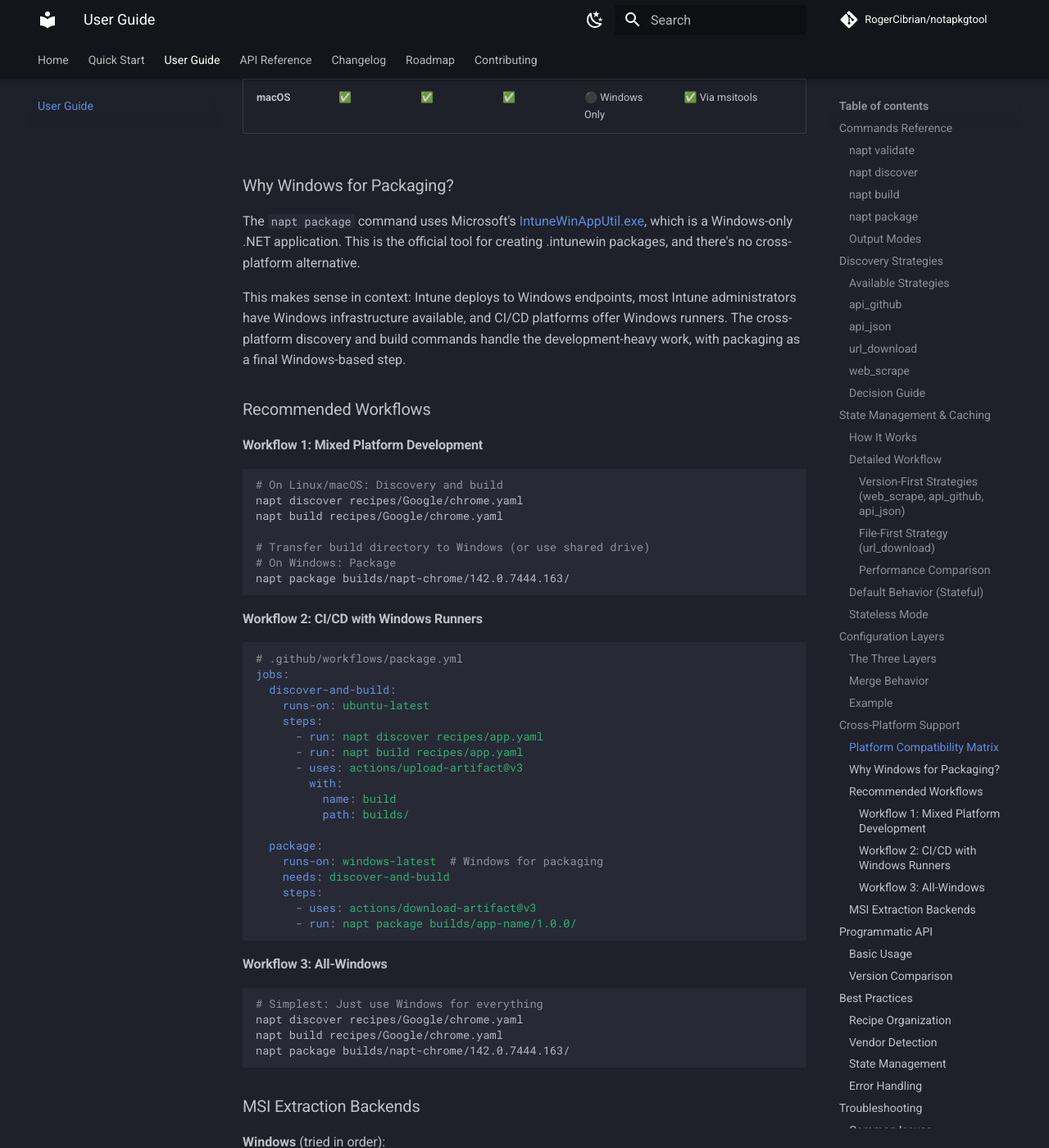
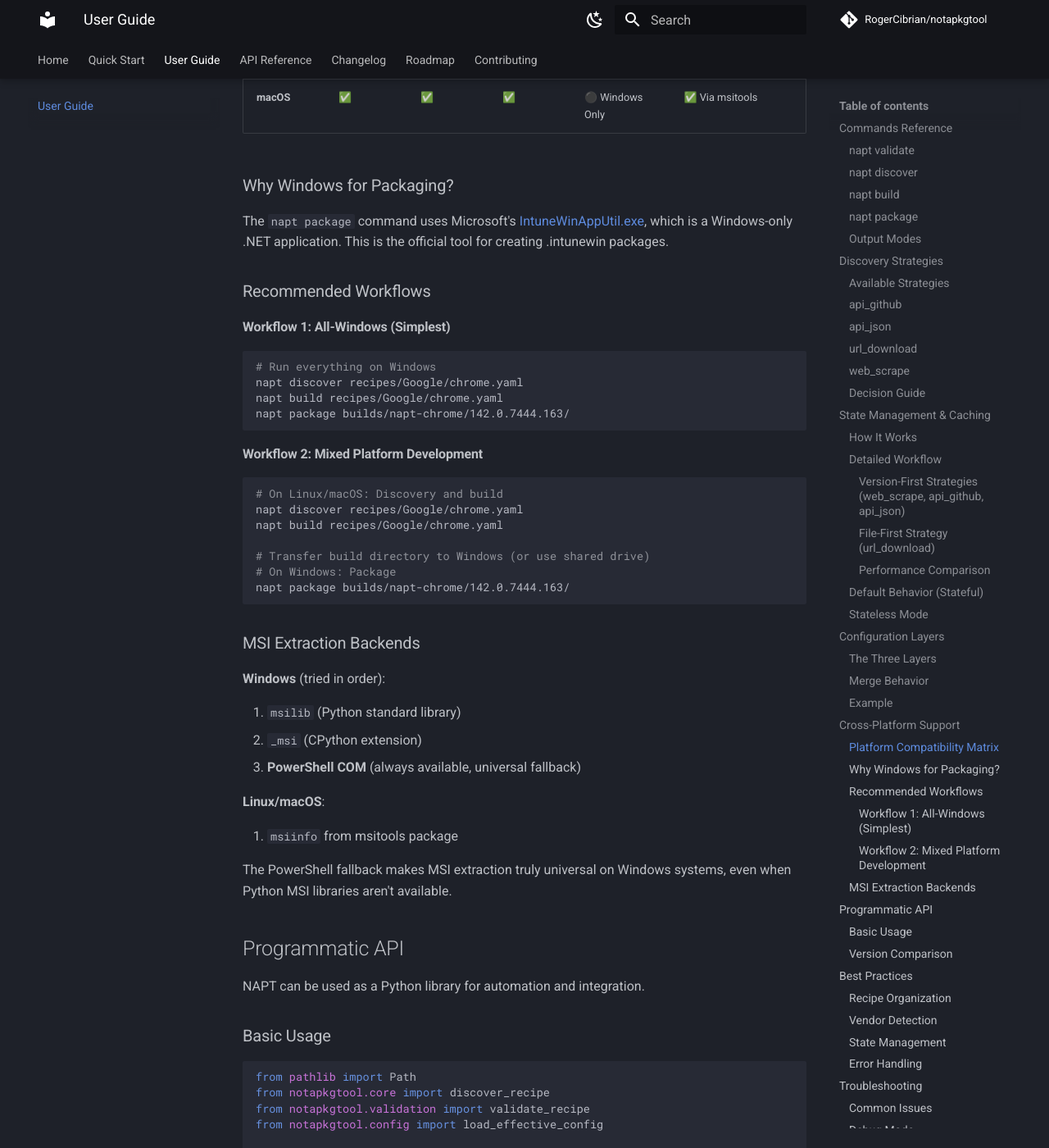
Before and after one commit to RogerCibrian/notapkgtool, an MkDocs documentation site: the page built from docs/user-guide.md, in a window 1280 px wide and 1400 px high, scrolled down 11382 px. Shown: the whole window at 82% size. Built offline with MkDocs 1.6.1 and Material for MkDocs 9.7.7, drawn with Linux system fonts in a browser that asks for light colours; comment, search, counter and statistics services are not loaded; some of the changed text lies outside the part shown.

Commit message:
docs: refine platform support messaging
- Add platform requirement to Overview (upfront disclosure)
- Simplify Overview text (remove redundant feature descriptions)
- Change 'Platform Support' to 'Cross-Platform Support' (more accurate)
- Reorder workflows: All-Windows first, Mixed Platform second
- Remove incomplete CI/CD workflow (can add when feature is built)
- Remove redundant explanatory paragraphs
- Update Workflow 1 syntax highlighting to powershell

Result: 32 lines removed, clearer and more concise messaging throughout.

````diff
--- a/docs/user-guide.md
+++ b/docs/user-guide.md
@@ -380,7 +380,7 @@
 
 ## Cross-Platform Support
 
-**NAPT is a Windows tool** for Microsoft Intune packaging. The discovery and build commands work on Linux and macOS to support modern development workflows.
+**NAPT is a Windows tool** for Microsoft Intune packaging. Develop on any platform, package on Windows.
 
 ### Platform Compatibility Matrix
 
@@ -392,13 +392,19 @@
 
 ### Why Windows for Packaging?
 
-The `napt package` command uses Microsoft's [IntuneWinAppUtil.exe](https://github.com/microsoft/Microsoft-Win32-Content-Prep-Tool), which is a Windows-only .NET application. This is the official tool for creating .intunewin packages, and there's no cross-platform alternative.
-
-This makes sense in context: Intune deploys to Windows endpoints, most Intune administrators have Windows infrastructure available, and CI/CD platforms offer Windows runners. The cross-platform discovery and build commands handle the development-heavy work, with packaging as a final Windows-based step.
+The `napt package` command uses Microsoft's [IntuneWinAppUtil.exe](https://github.com/microsoft/Microsoft-Win32-Content-Prep-Tool), which is a Windows-only .NET application. This is the official tool for creating .intunewin packages.
 
 ### Recommended Workflows
 
-#### Workflow 1: Mixed Platform Development
+#### Workflow 1: All-Windows (Simplest)
+```bash
+# Run everything on Windows
+napt discover recipes/Google/chrome.yaml
+napt build recipes/Google/chrome.yaml
+napt package builds/napt-chrome/142.0.7444.163/
+```
+
+#### Workflow 2: Mixed Platform Development
 ```bash
 # On Linux/macOS: Discovery and build
 napt discover recipes/Google/chrome.yaml
@@ -406,36 +412,6 @@
 
 # Transfer build directory to Windows (or use shared drive)
 # On Windows: Package
-napt package builds/napt-chrome/142.0.7444.163/
-```
-
-#### Workflow 2: CI/CD with Windows Runners
-```yaml
-# .github/workflows/package.yml
-jobs:
-  discover-and-build:
-    runs-on: ubuntu-latest
-    steps:
-      - run: napt discover recipes/app.yaml
-      - run: napt build recipes/app.yaml
-      - uses: actions/upload-artifact@v3
-        with:
-          name: build
-          path: builds/
-
-  package:
-    runs-on: windows-latest  # Windows for packaging
-    needs: discover-and-build
-    steps:
-      - uses: actions/download-artifact@v3
-      - run: napt package builds/app-name/1.0.0/
-```
-
-#### Workflow 3: All-Windows
-```bash
-# Simplest: Just use Windows for everything
-napt discover recipes/Google/chrome.yaml
-napt build recipes/Google/chrome.yaml
 napt package builds/napt-chrome/142.0.7444.163/
 ```
 
````
Also changed, not shown: README.md (+2 -6 lines), docs/index.md (+2 -6 lines), docs/quick-start.md (+1 -1 lines).
